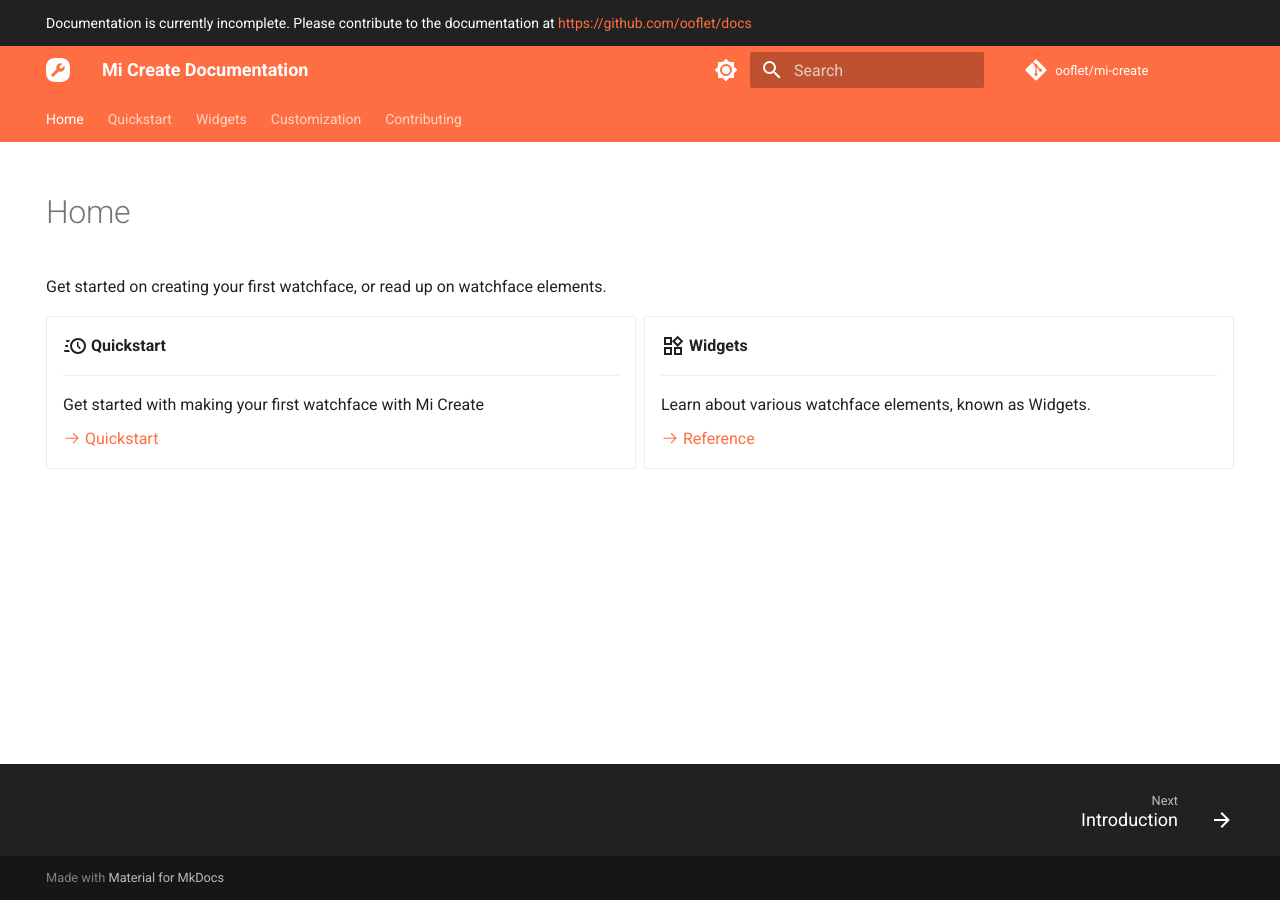
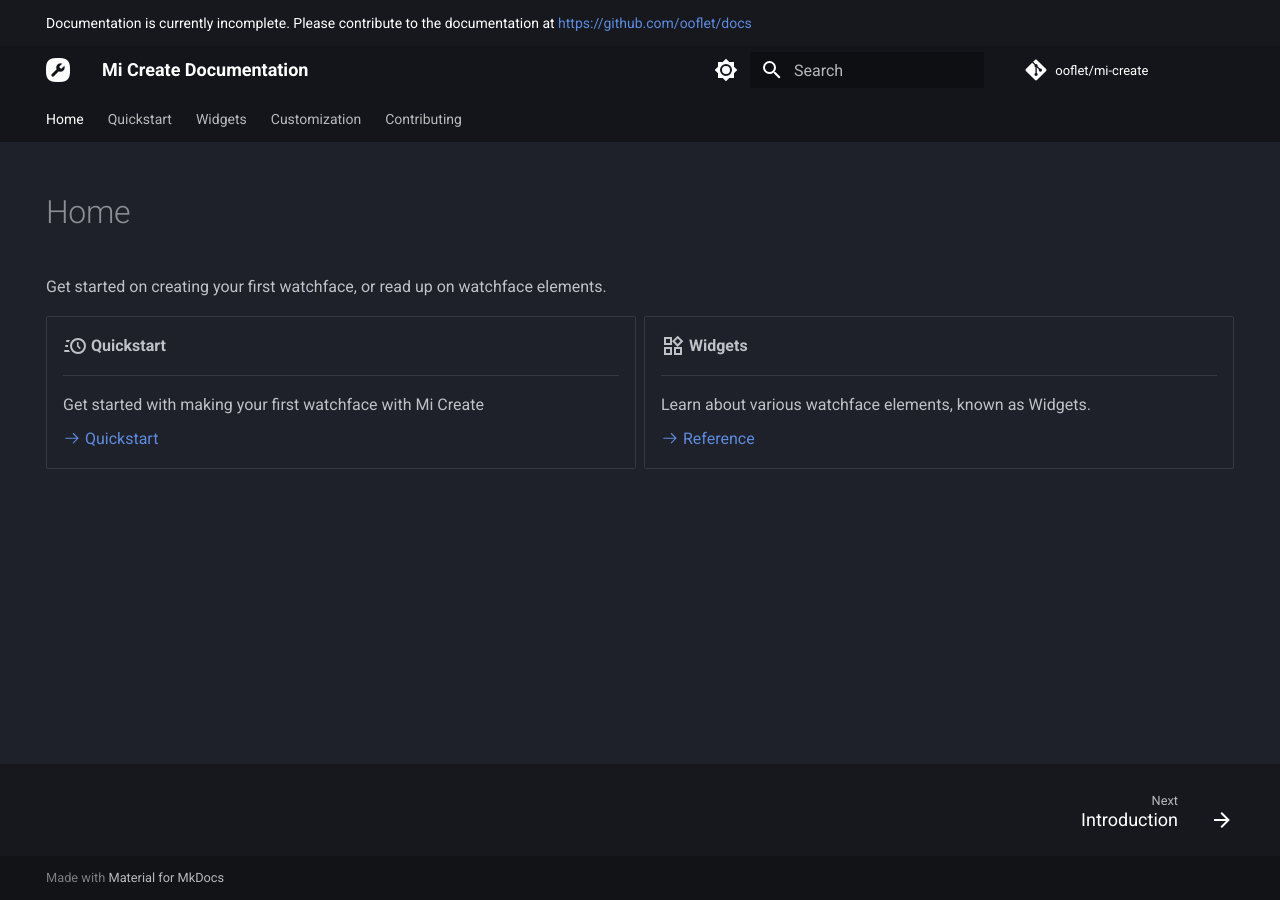
Before and after one commit to ooflet/Mi-Create-docs, an MkDocs documentation site: the page built from docs/index.md, in a window 1280 px wide. Built offline with MkDocs 1.6.1 and Material for MkDocs 9.7.7, drawn with Linux system fonts in a browser that asks for light colours; comment, search, counter and statistics services are not loaded.

Commit message:
change theming

```diff
--- a/mkdocs.yml
+++ b/mkdocs.yml
@@ -7,21 +7,22 @@
   logo: Images/docs_icon.png
   favicon: Images/favicon.png
   palette:
-    # Palette toggle for light mode
-    - scheme: default
-      primary: deep orange
-      accent: orange
-      toggle:
-        icon: material/brightness-7
-        name: Switch to dark mode
 
     # Palette toggle for dark mode
     - scheme: slate
       primary: black
       accent: light blue
       toggle:
+        icon: material/brightness-7
+        name: Switch to light mode
+
+    # Palette toggle for light mode
+    - scheme: default
+      primary: deep orange
+      accent: orange
+      toggle:
         icon: material/brightness-4
-        name: Switch to light mode
+        name: Switch to dark mode
   features:
     - header.autohide
     - navigation.tabs
```
